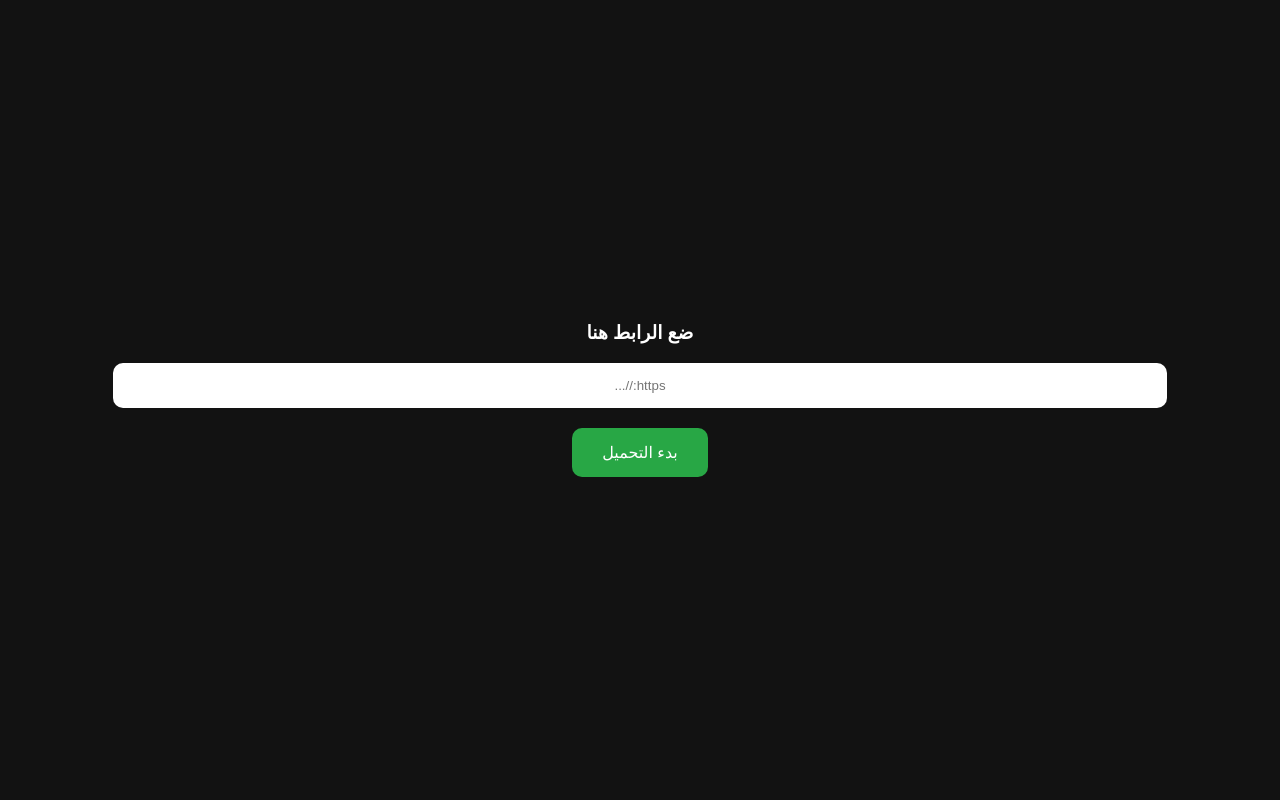
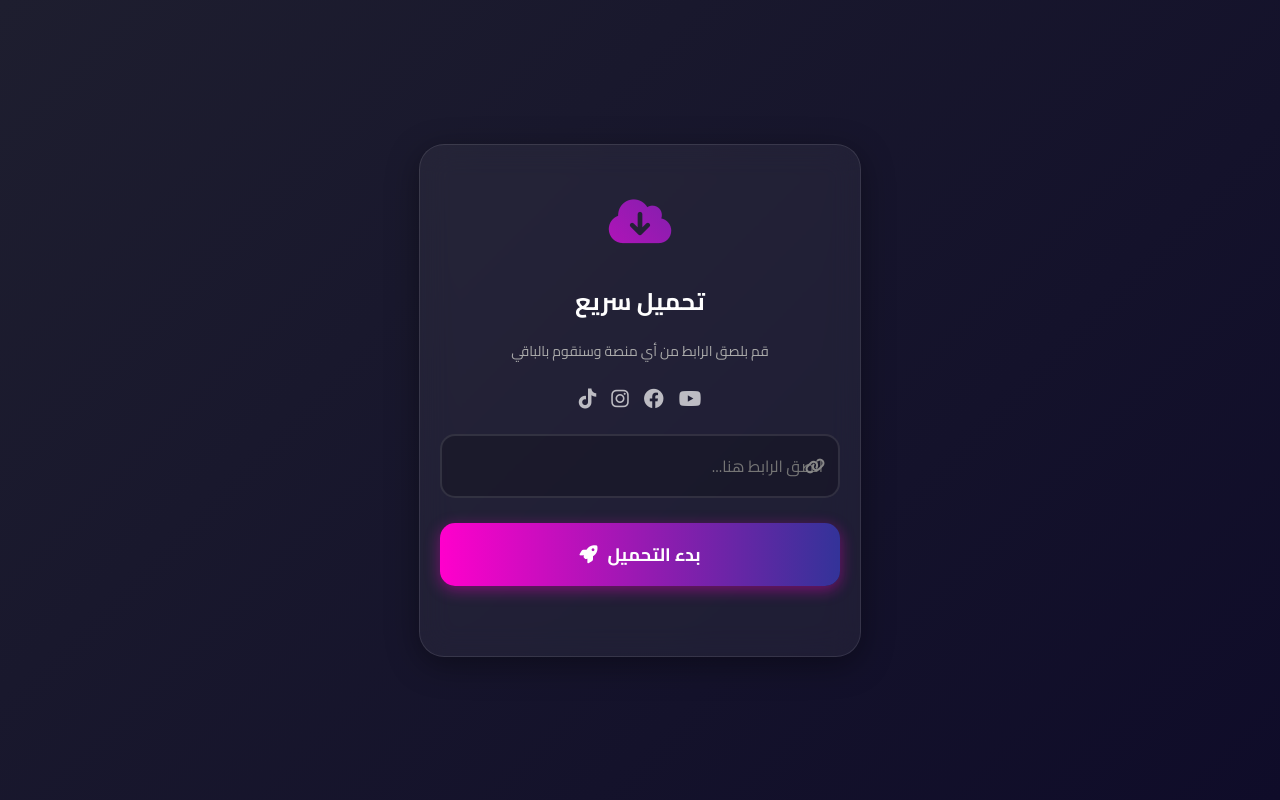
Before and after one commit to kma-eg/Kareem-Video-Bot, a Flask app: page / in a window 1280 px wide. Run offline with Flask 3, Linux system fonts and the light colour scheme; some libraries are stand-ins or nearby versions.

Commit message:
Refactor index.html for improved UI and functionality
Updated the HTML structure and styles for better user experience. Enhanced input and button functionalities with improved visual feedback.

```diff
--- a/templates/index.html
+++ b/templates/index.html
@@ -2,93 +2,227 @@
 <html lang="ar" dir="rtl">
 <head>
     <meta charset="UTF-8">
-    <meta name="viewport" content="width=device-width, initial-scale=1.0">
+    <meta name="viewport" content="width=device-width, initial-scale=1.0, maximum-scale=1.0, user-scalable=no">
     <title>Video Downloader</title>
     <script src="https://telegram.org/js/telegram-web-app.js"></script>
+    <link href="https://fonts.googleapis.com/css2?family=Cairo:wght@400;700&display=swap" rel="stylesheet">
+    <link rel="stylesheet" href="https://cdnjs.cloudflare.com/ajax/libs/font-awesome/6.0.0/css/all.min.css">
+
     <style>
+        /* إعدادات الصفحة الأساسية */
         body {
-            background-color: #121212;
-            color: white;
-            font-family: sans-serif;
+            margin: 0;
+            padding: 0;
+            font-family: 'Cairo', sans-serif;
+            background: linear-gradient(135deg, #1e1e2f 0%, #0f0c29 100%);
+            color: #fff;
+            height: 100vh;
             display: flex;
-            flex-direction: column;
             align-items: center;
             justify-content: center;
-            height: 100vh;
-            margin: 0;
+            overflow: hidden;
+        }
+
+        /* الكارت الزجاجي */
+        .container {
+            background: rgba(255, 255, 255, 0.05);
+            backdrop-filter: blur(15px);
+            -webkit-backdrop-filter: blur(15px);
+            border: 1px solid rgba(255, 255, 255, 0.1);
+            border-radius: 25px;
+            padding: 30px 20px;
+            width: 85%;
+            max-width: 400px;
+            text-align: center;
+            box-shadow: 0 8px 32px 0 rgba(0, 0, 0, 0.37);
+            animation: fadeIn 0.8s ease-out;
+        }
+
+        /* العنوان والأيقونة */
+        .header-icon {
+            font-size: 50px;
+            margin-bottom: 10px;
+            background: linear-gradient(45deg, #ff00cc, #333399);
+            -webkit-background-clip: text;
+            -webkit-text-fill-color: transparent;
+        }
+
+        h2 { margin: 0 0 10px; font-weight: 700; font-size: 24px; }
+        p { color: #aaa; font-size: 14px; margin-bottom: 25px; }
+
+        /* أيقونات المنصات */
+        .platforms {
+            display: flex;
+            justify-content: center;
+            gap: 15px;
+            margin-bottom: 25px;
+        }
+        .platforms i {
+            font-size: 20px;
+            color: #fff;
+            opacity: 0.7;
+            transition: 0.3s;
+        }
+        .platforms i:hover { transform: scale(1.2); opacity: 1; color: #ff00cc; }
+
+        /* حقل الإدخال */
+        .input-group {
+            position: relative;
+            margin-bottom: 25px;
         }
         input {
-            width: 80%;
+            width: 100%;
+            padding: 15px 15px 15px 45px; /* مسافة للأيقونة */
+            border-radius: 15px;
+            border: 2px solid rgba(255,255,255,0.1);
+            background: rgba(0,0,0,0.2);
+            color: white;
+            font-size: 16px;
+            font-family: 'Cairo', sans-serif;
+            outline: none;
+            box-sizing: border-box;
+            transition: 0.3s;
+        }
+        input:focus {
+            border-color: #ff00cc;
+            box-shadow: 0 0 10px rgba(255, 0, 204, 0.2);
+        }
+        .input-icon {
+            position: absolute;
+            top: 50%;
+            right: 15px;
+            transform: translateY(-50%);
+            color: #888;
+        }
+
+        /* زر التحميل */
+        button {
+            width: 100%;
             padding: 15px;
-            margin-bottom: 20px;
-            border-radius: 10px;
             border: none;
-            text-align: center;
+            border-radius: 15px;
+            background: linear-gradient(90deg, #ff00cc, #333399);
+            color: white;
+            font-size: 18px;
+            font-weight: bold;
+            font-family: 'Cairo', sans-serif;
+            cursor: pointer;
+            box-shadow: 0 4px 15px rgba(255, 0, 204, 0.4);
+            transition: 0.3s;
+            display: flex;
+            align-items: center;
+            justify-content: center;
+            gap: 10px;
         }
-        button {
-            padding: 15px 30px;
-            background-color: #28a745;
-            color: white;
-            border: none;
-            border-radius: 10px;
-            font-size: 16px;
-            cursor: pointer;
-        }
+        button:active { transform: scale(0.95); }
+        button:hover { box-shadow: 0 6px 20px rgba(255, 0, 204, 0.6); }
+
+        /* حالة التحميل */
         #status {
             margin-top: 20px;
-            color: #ffc107;
+            font-size: 14px;
+            min-height: 20px;
+            font-weight: bold;
+        }
+
+        /* أنيميشن */
+        @keyframes fadeIn {
+            from { opacity: 0; transform: translateY(20px); }
+            to { opacity: 1; transform: translateY(0); }
         }
     </style>
 </head>
 <body>
 
-    <h3>ضع الرابط هنا</h3>
-    <input type="text" id="linkInput" placeholder="https://...">
-    <button onclick="sendData()">بدء التحميل</button>
-    <div id="status"></div>
+    <div class="container">
+        <div class="header-icon">
+            <i class="fas fa-cloud-download-alt"></i>
+        </div>
+
+        <h2>تحميل سريع</h2>
+        <p>قم بلصق الرابط من أي منصة وسنقوم بالباقي</p>
+
+        <div class="platforms">
+            <i class="fab fa-youtube"></i>
+            <i class="fab fa-facebook"></i>
+            <i class="fab fa-instagram"></i>
+            <i class="fab fa-tiktok"></i>
+        </div>
+
+        <div class="input-group">
+            <i class="fas fa-link input-icon"></i>
+            <input type="text" id="linkInput" placeholder="الصق الرابط هنا...">
+        </div>
+
+        <button onclick="sendData()" id="downloadBtn">
+            <span>بدء التحميل</span>
+            <i class="fas fa-rocket"></i>
+        </button>
+
+        <div id="status"></div>
+    </div>
 
     <script>
         const tg = window.Telegram.WebApp;
-        tg.expand();
+        tg.expand(); // ملء الشاشة
 
         function sendData() {
             const link = document.getElementById("linkInput").value;
             const statusDiv = document.getElementById("status");
+            const btn = document.getElementById("downloadBtn");
             const userId = tg.initDataUnsafe.user ? tg.initDataUnsafe.user.id : null;
 
+            // تحقق بسيط
             if (!link) {
-                statusDiv.innerText = "يرجى وضع رابط!";
+                statusDiv.innerText = "⚠️ من فضلك ضع رابطاً أولاً";
+                statusDiv.style.color = "#ff4d4d";
+                shakeInput();
                 return;
             }
 
-            statusDiv.innerText = "جاري الإرسال للبوت...";
+            // تغيير حالة الزر أثناء التحميل
+            btn.disabled = true;
+            btn.innerHTML = '<i class="fas fa-spinner fa-spin"></i> جاري الإرسال...';
+            statusDiv.innerText = "";
 
             fetch('/submit', {
                 method: 'POST',
-                headers: {
-                    'Content-Type': 'application/json'
-                },
-                body: JSON.stringify({
-                    url: link,
-                    user_id: userId
-                })
+                headers: { 'Content-Type': 'application/json' },
+                body: JSON.stringify({ url: link, user_id: userId })
             })
             .then(response => response.json())
             .then(data => {
                 if(data.status === "ok") {
-                    statusDiv.innerText = "تم الإرسال! تفقد البوت الآن.";
-                    statusDiv.style.color = "#28a745";
-                    setTimeout(() => tg.close(), 1000);
+                    statusDiv.innerHTML = '<i class="fas fa-check-circle"></i> تم الإرسال بنجاح!';
+                    statusDiv.style.color = "#00e676";
+                    btn.style.background = "#00e676";
+                    setTimeout(() => tg.close(), 1500);
+                } else if (data.status === "maintenance") {
+                    statusDiv.innerText = "⚠️ " + data.msg;
+                    statusDiv.style.color = "#ffcc00";
+                    resetBtn();
                 } else {
-                    statusDiv.innerText = data.msg || "حدث خطأ";
-                    statusDiv.style.color = "red";
+                    statusDiv.innerText = "❌ حدث خطأ غير متوقع";
+                    statusDiv.style.color = "#ff4d4d";
+                    resetBtn();
                 }
             })
             .catch(error => {
-                statusDiv.innerText = "خطأ في الاتصال";
-                statusDiv.style.color = "red";
+                statusDiv.innerText = "❌ خطأ في الاتصال";
+                statusDiv.style.color = "#ff4d4d";
+                resetBtn();
             });
         }
+
+        function resetBtn() {
+            const btn = document.getElementById("downloadBtn");
+            btn.disabled = false;
+            btn.innerHTML = '<span>بدء التحميل</span> <i class="fas fa-rocket"></i>';
+        }
+
+        function shakeInput() {
+            const input = document.getElementById("linkInput");
+            input.style.borderColor = "#ff4d4d";
+            setTimeout(() => input.style.borderColor = "rgba(255,255,255,0.1)", 500);
+        }
     </script>
-</body>
-</html>
```
